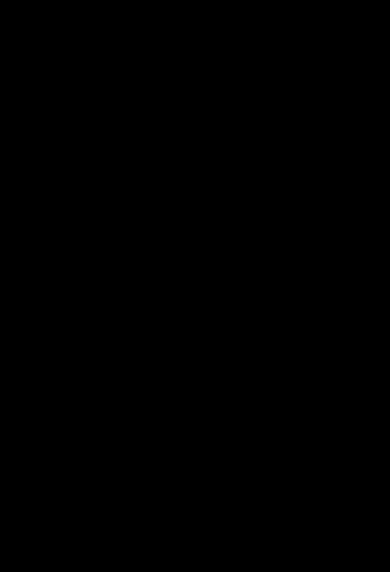
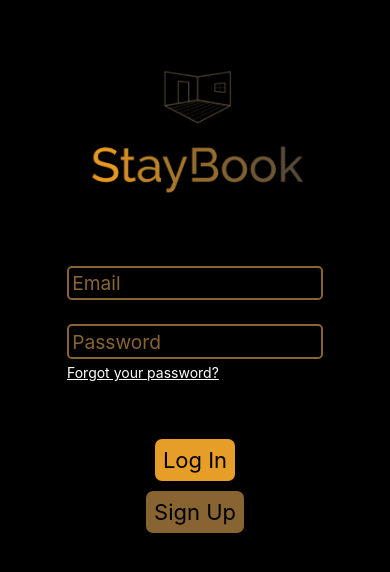
Before and after one commit to emanuelly-b-s/StayBook, a React Native app in the folder frontend/: screen /login in a window 390 px wide. Shown: the top 572 px of the page. Built offline with nearby package versions, Linux system fonts and the light colour scheme.

Commit message:
Create login page

```diff
--- a/frontend/Styles.js
+++ b/frontend/Styles.js
@@ -47,7 +47,17 @@
         justifyContent: 'flex-start',
         flexDirection: 'row',
         gap: '.3rem',
+    },
+    link: {
+        color: "#fff",
+        textDecorationLine: "underline",
+        marginTop: "-1.3rem",
+        marginBottom: '3rem',
+    },
+    alignLink: {
+        width: "16rem",
+        alignItems: "flex-start"
     }
-  });
+});
 
-export {styles};
+export { styles };
--- a/frontend/components/StyledInput.js
+++ b/frontend/components/StyledInput.js
@@ -1,14 +1,10 @@
-import { useContext } from "react";
 import { TextInput, View, Text } from "react-native";
-import { usersContext } from "../context/UserContext";
 import { styles } from "../Styles";
 
 export default function StyledInput(props) {
-    const { name, setName } = useContext(usersContext);
-
     return (
         <View>
-            <TextInput style={styles.textInput} placeholder={props.name} value={name} onChangeText={setName}></TextInput>
+            <TextInput style={styles.textInput} placeholder={props.name} value={props.value} onChangeText={props.set}></TextInput>
         </View>
     )
 }
--- a/frontend/components/pages/Cadastro.js
+++ b/frontend/components/pages/Cadastro.js
@@ -1,15 +1,19 @@
-import { View, Button, Image, Text, TouchableOpacity } from "react-native";
+import { View, Image, Text, TouchableOpacity } from "react-native";
 import { styles } from "../../Styles";
 import { useContext, useState } from "react";
 import { usersContext } from "../../context/UserContext";
 import StyledInput from "../StyledInput";
 
 export default function Cadastro(props) {
+    const [username, setUsername] = useState("");
+    const [email, setEmail] = useState("");
+    const [password, setPassword] = useState("");
+    const [confirmPassword, setConfirmPassword] = useState("");
     const { addUser, reset } = useContext(usersContext);
 
     function RegisterUser() {
-        var res = addUser();
-        if (res != null)
+        // var res = addUser();
+        // if (res != null)
             props.navigation.navigate("login");
     }
 
@@ -22,10 +26,10 @@
         <View style={styles.center}>
             <Image source={require('../../assets/logo.png')} style={{ width: 260, height: 160 }} />
             <View style={styles.form}>
-                <StyledInput name={"Username"} />
-                <StyledInput name={"Email"} />
-                <StyledInput name={"Password"} />
-                <StyledInput name={"Confirm Password"} />
+                <StyledInput name={"Username"} value={username} set={setUsername}/>
+                <StyledInput name={"Email"} value={email} set={setEmail}/>
+                <StyledInput name={"Password"} value={password} set={setPassword}/>
+                <StyledInput name={"Confirm Password"} value={confirmPassword} set={setConfirmPassword}/>
             </View>
             <TouchableOpacity style={{ backgroundColor: "#E79E29", padding: 8, borderRadius: 7 }} onPress={() => RegisterUser()}><Text style={{ fontSize: 22 }}>Sign Up</Text></TouchableOpacity>
             <TouchableOpacity style={{ backgroundColor: "#876431", padding: 8, borderRadius: 7 }} onPress={() => ToLogin()}><Text style={{ fontSize: 22 }}>Log In</Text></TouchableOpacity>
--- a/frontend/components/pages/Login.js
+++ b/frontend/components/pages/Login.js
@@ -1,10 +1,30 @@
-import { Button, View, Text, TextInput } from "react-native";
+import { View, Image, Text, TouchableOpacity } from "react-native";
 import { styles } from "../../Styles";
+import { useContext, useState } from "react";
+import { usersContext } from "../../context/UserContext";
+import StyledInput from "../StyledInput";
 
 export default function Login(props) {
+    const [email, setEmail] = useState("");
+    const [password, setPassword] = useState("");
+    const { reset } = useContext(usersContext);
+
+    function ToLogin() {
+        reset();
+    }
+
     return (
         <View style={styles.center}>
-
-        </View>
+            <Image source={require('../../assets/logo.png')} style={{ width: 260, height: 160 }} />
+            <View style={styles.form}>
+                <StyledInput name={"Email"} value={email} set={setEmail} />
+                <StyledInput name={"Password"} value={password} set={setPassword} />
+            </View>
+            <View style={styles.alignLink}>
+                <Text style={styles.link}>Forgot your password?</Text>
+            </View>
+            <TouchableOpacity style={{ backgroundColor: "#E79E29", padding: 8, borderRadius: 7 }} onPress={() => ToLogin()}><Text style={{ fontSize: 22 }}>Log In</Text></TouchableOpacity>
+            <TouchableOpacity style={{ backgroundColor: "#876431", padding: 8, borderRadius: 7 }} onPress={() => props.navigation.navigate('cadastro')}><Text style={{ fontSize: 22 }}>Sign Up</Text></TouchableOpacity>
+        </View >
     )
 }
```
